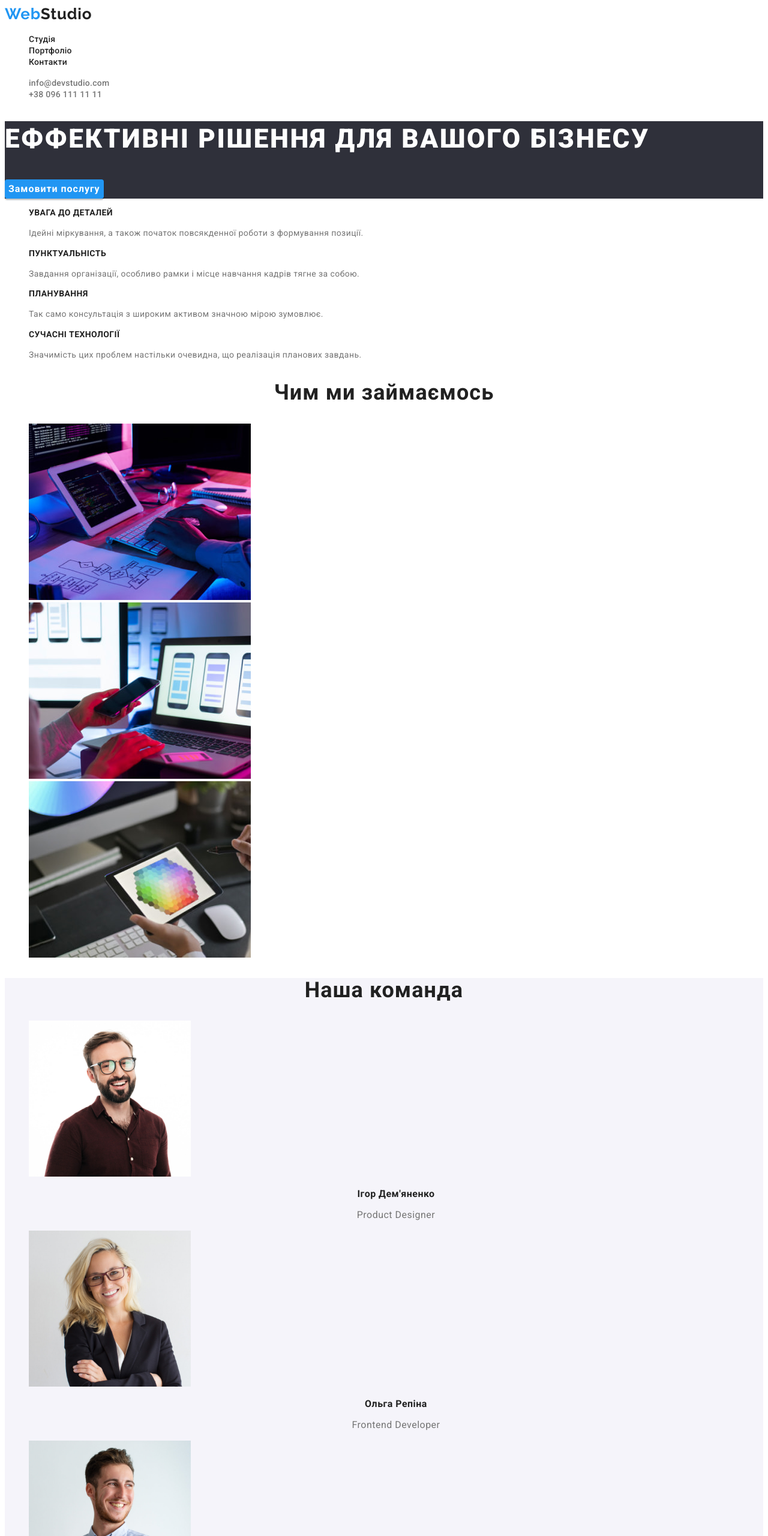
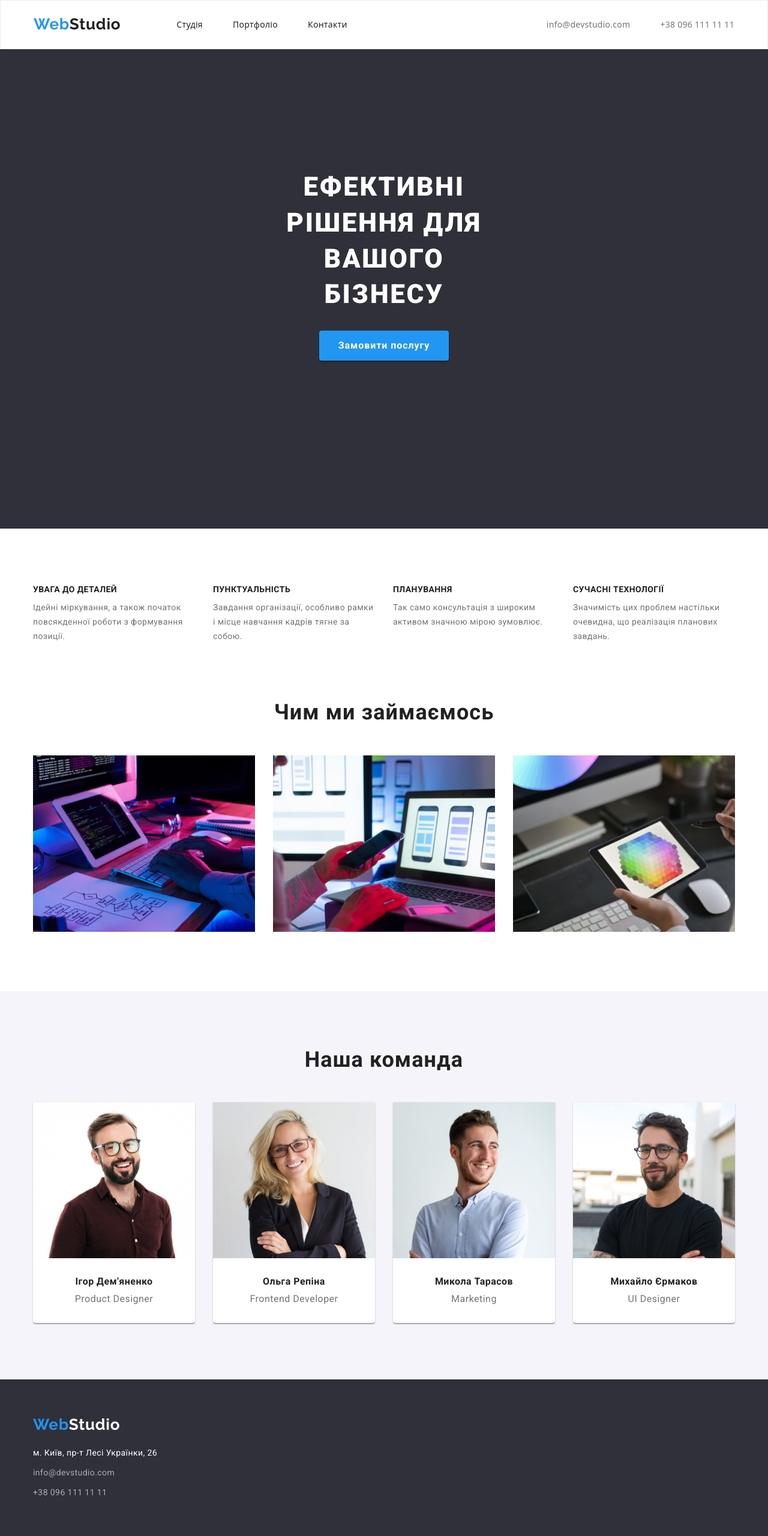
Before and after one commit to themednet/hw-04, a plain HTML site: page index.html in a window 1280 px wide. Shown: the top 2560 px of the page at 60% size. Drawn offline with Linux system fonts and the light colour scheme.

Commit message:
task done

```diff
--- /dev/null
+++ b/css/modern-normalize/modern-normalize.css
@@ -0,0 +1,298 @@
+/*! modern-normalize v1.1.0 | MIT License | https://github.com/sindresorhus/modern-normalize */
+
+/*
+Document
+========
+*/
+
+/**
+Use a better box model (opinionated).
+*/
+
+*,
+::before,
+::after {
+	box-sizing: border-box;
+}
+
+/**
+Use a more readable tab size (opinionated).
+*/
+
+html {
+	-moz-tab-size: 4;
+	tab-size: 4;
+}
+
+/**
+1. Correct the line height in all browsers.
+2. Prevent adjustments of font size after orientation changes in iOS.
+*/
+
+html {
+	line-height: 1.15; /* 1 */
+	-webkit-text-size-adjust: 100%; /* 2 */
+}
+
+/*
+Sections
+========
+*/
+
+/**
+Remove the margin in all browsers.
+*/
+
+body {
+	margin: 0;
+}
+
+/**
+Improve consistency of default fonts in all browsers. (https://github.com/sindresorhus/modern-normalize/issues/3)
+*/
+
+body {
+	font-family:
+		system-ui,
+		-apple-system, /* Firefox supports this but not yet `system-ui` */
+		'Segoe UI',
+		Roboto,
+		Helvetica,
+		Arial,
+		sans-serif,
+		'Apple Color Emoji',
+		'Segoe UI Emoji';
+}
+
+/*
+Grouping content
+================
+*/
+
+/**
+1. Add the correct height in Firefox.
+2. Correct the inheritance of border color in Firefox. (https://bugzilla.mozilla.org/show_bug.cgi?id=190655)
+*/
+
+hr {
+	height: 0; /* 1 */
+	color: inherit; /* 2 */
+}
+
+/*
+Text-level semantics
+====================
+*/
+
+/**
+Add the correct text decoration in Chrome, Edge, and Safari.
+*/
+
+abbr[title] {
+	text-decoration: underline dotted;
+}
+
+/**
+Add the correct font weight in Edge and Safari.
+*/
+
+b,
+strong {
+	font-weight: bolder;
+}
+
+/**
+1. Improve consistency of default fonts in all browsers. (https://github.com/sindresorhus/modern-normalize/issues/3)
+2. Correct the odd 'em' font sizing in all browsers.
+*/
+
+code,
+kbd,
+samp,
+pre {
+	font-family:
+		ui-monospace,
+		SFMono-Regular,
+		Consolas,
+		'Liberation Mono',
+		Menlo,
+		monospace; /* 1 */
+	font-size: 1em; /* 2 */
+}
+
+/**
+Add the correct font size in all browsers.
+*/
+
+small {
+	font-size: 80%;
+}
+
+/**
+Prevent 'sub' and 'sup' elements from affecting the line height in all browsers.
+*/
+
+sub,
+sup {
+	font-size: 75%;
+	line-height: 0;
+	position: relative;
+	vertical-align: baseline;
+}
+
+sub {
+	bottom: -0.25em;
+}
+
+sup {
+	top: -0.5em;
+}
+
+/*
+Tabular data
+============
+*/
+
+/**
+1. Remove text indentation from table contents in Chrome and Safari. (https://bugs.chromium.org/p/chromium/issues/detail?id=999088, https://bugs.webkit.org/show_bug.cgi?id=201297)
+2. Correct table border color inheritance in all Chrome and Safari. (https://bugs.chromium.org/p/chromium/issues/detail?id=935729, https://bugs.webkit.org/show_bug.cgi?id=195016)
+*/
+
+table {
+	text-indent: 0; /* 1 */
+	border-color: inherit; /* 2 */
+}
+
+/*
+Forms
+=====
+*/
+
+/**
+1. Change the font styles in all browsers.
+2. Remove the margin in Firefox and Safari.
+*/
+
+button,
+input,
+optgroup,
+select,
+textarea {
+	font-family: inherit; /* 1 */
+	font-size: 100%; /* 1 */
+	line-height: 1.15; /* 1 */
+	margin: 0; /* 2 */
+}
+
+/**
+Remove the inheritance of text transform in Edge and Firefox.
+1. Remove the inheritance of text transform in Firefox.
+*/
+
+button,
+select { /* 1 */
+	text-transform: none;
+}
+
+/**
+Correct the inability to style clickable types in iOS and Safari.
+*/
+
+button,
+[type='button'],
+[type='reset'],
+[type='submit'] {
+	-webkit-appearance: button;
+}
+
+/**
+Remove the inner border and padding in Firefox.
+*/
+
+::-moz-focus-inner {
+	border-style: none;
+	padding: 0;
+}
+
+/**
+Restore the focus styles unset by the previous rule.
+*/
+
+:-moz-focusring {
+	outline: 1px dotted ButtonText;
+}
+
+/**
+Remove the additional ':invalid' styles in Firefox.
+See: https://github.com/mozilla/gecko-dev/blob/2f9eacd9d3d995c937b4251a5557d95d494c9be1/layout/style/res/forms.css#L728-L737
+*/
+
+:-moz-ui-invalid {
+	box-shadow: none;
+}
+
+/**
+Remove the padding so developers are not caught out when they zero out 'fieldset' elements in all browsers.
+*/
+
+legend {
+	padding: 0;
+}
+
+/**
+Add the correct vertical alignment in Chrome and Firefox.
+*/
+
+progress {
+	vertical-align: baseline;
+}
+
+/**
+Correct the cursor style of increment and decrement buttons in Safari.
+*/
+
+::-webkit-inner-spin-button,
+::-webkit-outer-spin-button {
+	height: auto;
+}
+
+/**
+1. Correct the odd appearance in Chrome and Safari.
+2. Correct the outline style in Safari.
+*/
+
+[type='search'] {
+	-webkit-appearance: textfield; /* 1 */
+	outline-offset: -2px; /* 2 */
+}
+
+/**
+Remove the inner padding in Chrome and Safari on macOS.
+*/
+
+::-webkit-search-decoration {
+	-webkit-appearance: none;
+}
+
+/**
+1. Correct the inability to style clickable types in iOS and Safari.
+2. Change font properties to 'inherit' in Safari.
+*/
+
+::-webkit-file-upload-button {
+	-webkit-appearance: button; /* 1 */
+	font: inherit; /* 2 */
+}
+
+/*
+Interactive
+===========
+*/
+
+/*
+Add the correct display in Chrome and Safari.
+*/
+
+summary {
+	display: list-item;
+}
--- a/css/style.css
+++ b/css/style.css
@@ -9,6 +9,21 @@
     --shadow: rgba(0, 0, 0, 0.15);
 }
 
+img {
+    display: block;
+}
+
+* {
+	-webkit-box-sizing: border-box;
+	-moz-box-sizing: border-box;
+	box-sizing: border-box;
+}
+
+*:before, *:after {
+  -webkit-box-sizing: border-box;
+  -moz-box-sizing: border-box;
+  box-sizing: border-box;
+}
 
 body {
     font-family: 'Roboto', Arial, Helvetica, sans-serif;
@@ -23,24 +38,81 @@ li {
 
 address {
     font-style: normal;
+    font-family: 'Roboto';
 }
 
 a {
     text-decoration: none;
 }
 
+p {
+    margin: 0;
+    padding: 0;
+    font-family: 'Roboto';
+}
+
+h1, h2, h3, h4, h5, h6 {
+    padding: 0;
+    margin: 0;
+    font-family: 'Roboto';
+}
+
+ul {
+    list-style: none;
+    padding: 0;
+    margin: 0;
+}
+
 .hidden {
     display: none;
 }
+
+.container {
+    max-width: 1200px;
+    padding-left: 15px;
+    padding-right: 15px;
+    margin-left: auto;
+    margin-right: auto;
+  }
 
 /*---------------------------------------header---------------------------------------*/
 
 header {
     background-color: var(--white-color);
+    display: flex;
+
+    padding-top: 24px;
+    padding-bottom: 25px;
+    border: 1px solid #ECECEC;
 }
 
-.header-logo span{
+.header-wrapper {
+    display: flex;
+}
+
+.header-navigation {
+    display: flex;
+    align-items: center;
+    justify-content: space-between;
+}
+
+.header-nav__left {
+    display: flex;
+}
+
+.header-nav__right {
+    display: flex;
+    align-items: center;
+    margin-left: 332px;
+}
+
+.header-logo span {
     color: var(--blue-color);
+}
+
+.nav-logo {
+    display: flex;
+    /* padding: 24px 0px 25px 0px; */
 }
 
 .header-logo {
@@ -51,14 +123,30 @@ header {
     line-height: 1.19;
     letter-spacing: 0.03em;
     color: var(--darkgrey-color);
+
+    margin-right: 93px;
 }
 
+.nav-item {
+    margin-right: 50px;
+}
+
+.nav-item:last-child {
+    margin-right: 0px;
+}
+
+/* .header-nav__right .nav-item:last-child {
+    margin-right: 215px;
+} */
+
 .nav-link__left {
+
     color: var(--darkgrey-color);
     font-size: 14px;
     line-height: 1.14;
     letter-spacing: 0.02em;
 }
+
 
 .nav-link__right {
     color: var(--lightgrey-color);
@@ -71,6 +159,10 @@ header {
 
 .hero {
     background: var(--grey-color);
+    padding: 200px 452px 280px 452px;
+    display: flex;
+    flex-direction: column;
+    align-items: center;
 }
 
 .hero-text {
@@ -80,9 +172,16 @@ header {
     letter-spacing: 0.06em;
     text-transform: uppercase;
     color: var(--white-color);
+    text-align: center;
+
+    max-width: 700px;
+
 }
 
 .hero-btn {
+    padding: 10px 32px 10px 32px;
+    margin-top: 30px;
+
     font-family: roboto;
     cursor: pointer;
     background: var(--blue-color);
@@ -95,43 +194,81 @@ header {
     text-align: center;
     border-radius: 4px;
     border: 4px solid var(--whiteColor);
-    box-shadow: 0px 3px 1px rgba(0, 0, 0, 0.1), 0px 1px 2px rgba(0, 0, 0, 0.08), 0px 2px 2px rgba(0, 0, 0, 0.12);
+    box-shadow: 0 3px 1px rgba(0, 0, 0, 0.1), 0 1px 2px rgba(0, 0, 0, 0.08), 0 2px 2px rgba(0, 0, 0, 0.12);
 }
 
 /*--------------------------------------details--------------------------------------*/
 
-.details-header {
+.detail-wrapper {
+    display: flex;
+    padding: 94px 0 94px 0;
+}
+
+.detail-item {
+    margin-right: 30px;
+}
+
+.detail-item:last-child {
+    margin-right: 0px;
+}
+
+.detail-header {
     font-weight: 700;
     font-size: 14px;
     line-height: 1.14;
     letter-spacing: 0.03em;
     text-transform: uppercase;
     color: var(--darkgrey-color);
+
+    margin-bottom: 10px;
 }
 
-.details-par {
+.detail-par {
     font-weight: 400;
     font-size: 14px;
     line-height: 1.71;
     letter-spacing: 0.03em;
     color: var(--lightgrey-color);
+
+    max-width: 270px;
+    max-height: 75px;
 }
 
 /*--------------------------------------our-work--------------------------------------*/
 
-.our-work__header{
+.our-work__header {
     font-weight: 700;
     font-size: 36px;
     line-height: 1.16;
     text-align: center;
     letter-spacing: 0.03em;
     color: var(--darkgrey-color);
+
+    margin-bottom: 50px;
+}
+
+.our-work-wrapper{
+    display: flex;
+}
+
+.our-work-item {
+    margin-right: 30px;
+    padding-bottom: 99px;
+}
+
+.our-work-item:last-child {
+    margin-right: 0px;
 }
 
 /*--------------------------------------our-team--------------------------------------*/
 
+.our-team-bg {
+    background: var(--light-color);
+}
+
 .our-team {
-    background: var(--light-color);
+
+    padding-bottom: 94px;
 }
 
 .our-team__header {
@@ -141,6 +278,24 @@ header {
     text-align: center;
     letter-spacing: 0.03em;
     color: var(--darkgrey-color);
+
+    padding-top: 94px;
+    margin-bottom: 50px;
+}
+
+.our-team-wrapper {
+    display: flex;
+}
+
+.our-team-item {
+    margin-right: 30px;
+    background: var(--white-color);
+    border-radius: 0px 0px 4px 4px;
+    box-shadow: 0px 1px 3px rgba(0, 0, 0, 0.12), 0px 1px 1px rgba(0, 0, 0, 0.14), 0px 2px 1px rgba(0, 0, 0, 0.2);
+}
+
+.our-team-item:last-child {
+    margin-right: 0px;
 }
 
 .team-header {
@@ -149,6 +304,9 @@ header {
     text-align: center;
     letter-spacing: 0.03em;
     color: var(--darkgrey-color);
+
+    margin-top: 30px;
+    margin-bottom: 10px;
 }
 
 .team-par {
@@ -158,14 +316,32 @@ header {
     text-align: center;
     letter-spacing: 0.03em;
     color: var(--lightgrey-color);
+
+    padding-bottom: 30px;
 }
 
 /*-------------------------------------portfolio-------------------------------------*/
 
+/*-------------------------------------filter-------------------------------------*/
 
+.filter {
+    padding-top: 94px;
+    padding-bottom: 50px;
+    display: flex;
+    justify-content: center;
+}
 
+.filter-wrapper{
+    display: flex;
+}
 
-/*-------------------------------------filter-------------------------------------*/
+.filter-object {
+    margin-right: 8px;
+}
+
+.filter-object:last-child {
+    margin-right: 0px;
+}
 
 .filter-btn {
     font-family: roboto;
@@ -179,9 +355,32 @@ header {
     text-align: center;
     border-radius: 4px;
     border: 4px solid var(--whiteColor);
+    padding: 6px 22px 6px 22px;
 }
 
 /*------------------------------------filter-item------------------------------------*/
+
+.filter-item {
+    display: flex;
+    flex-wrap: wrap;
+    justify-content: space-between;
+    padding-bottom: 94px;
+}
+
+ .filter-element {
+    margin-bottom: 30px;
+
+}
+
+
+.element-desc {
+    padding: 20px 24px;
+    /* outline: 1px solid #EEEEEE;
+    outline-offset: -1px; */
+    border: 1px solid #EEEEEE;
+    border-top: 0px;
+
+}
 
 .filter-item__header {
     font-weight: 700;
@@ -218,7 +417,7 @@ footer {
     font-size: 14px;
     line-height: 1.71;
     letter-spacing: 0.03em;
-    color: var(--lightgrey-color);
+    color: rgba(255, 255, 255, 0.6);
 }
 
 .footer-phone__link {
@@ -226,11 +425,15 @@ footer {
     font-size: 14px;
     line-height: 1.71;
     letter-spacing: 0.03em;
-    color: var(--lightgrey-color);
+    color: rgba(255, 255, 255, 0.6);
 }
 
-.footer-logo span{
+.footer-logo span {
     color: var(--blue-color);
+}
+
+.ft-logo {
+    padding: 60px 0px 20px 0px;
 }
 
 .footer-logo {
@@ -243,19 +446,29 @@ footer {
     color: var(--white-color);
 }
 
+.adress-item {
+    margin-bottom: 9px;
+}
+
+.adress-item:last-child {
+    margin-bottom: 0px;
+    padding-bottom: 60px;
+}
+
 /*--------------------------------------hover/focus--------------------------------------*/
 
+.nav-link__left:focus,
 .nav-link__left:hover,
-.nav-link__right:hover,
-.nav-link__left:focus,
-.nav-link__right:focus {
-    transition-duration: .3s;
+.nav-link__right:focus,
+.nav-link__right:hover {
+    transition-duration: 0.3s;
     color: var(--blue-color);
 }
 
-.filter-btn:hover, .filter-btn:focus {
-    transition-duration: .3s;
+.filter-btn:focus,
+.filter-btn:hover {
+    transition-duration: 0.3s;
     color: var(--white-color);
     background: var(--blue-color);
-    box-shadow: 0px 3px 1px rgba(0, 0, 0, 0.1), 0px 1px 2px rgba(0, 0, 0, 0.08), 0px 2px 2px rgba(0, 0, 0, 0.12);
+    box-shadow: 0 3px 1px rgba(0, 0, 0, 0.1), 0 1px 2px rgba(0, 0, 0, 0.08), 0 2px 2px rgba(0, 0, 0, 0.12);
 }
--- a/index.html
+++ b/index.html
@@ -6,6 +6,7 @@
         <meta http-equiv="X-UA-Compatible" content="IE=edge">
         <meta name="viewport" content="width=device-width, initial-scale=1.0">
         <link rel="stylesheet" href="css/style.css">
+        <link rel="stylesheet" href="css/modern-normalize/modern-normalize.css">
         <link rel="preconnect" href="https://fonts.googleapis.com">
         <link
             rel="preconnect"
@@ -19,118 +20,135 @@
 
     <body>
         <header>
-            <nav>
+            <div class="header-wrapper container">
+                <nav class="header-navigation">
+                    <div class="nav-logo">
                         <a href="index.html" class="header-logo">
                             <span>Web</span>Studio</a>
+                    </div>
+
                     <ul class="header-nav__left">
-                    <li>
+                        <li class="nav-item">
                             <a href="index.html" class="nav-link__left">Студія</a>
                         </li>
-                    <li>
+                        <li class="nav-item">
                             <a href="portfolio.html" class="nav-link__left">Портфоліо</a>
                         </li>
-                    <li>
+                        <li class="nav-item">
                             <a href="#" class="nav-link__left">Контакти</a>
                         </li>
                     </ul>
                 </nav>
                 <ul class="header-nav__right">
-                <li>
+                    <li class="nav-item">
                         <a href="mailto:info@devstudio.com" class="nav-link__right">info@devstudio.com</a>
                     </li>
-                <li>
+                    <li class="nav-item">
                         <a href="tel:+380961111111" class="nav-link__right">+38 096 111 11 11</a>
                     </li>
                 </ul>
+            </div>
         </header>
         <main>
             <section class="hero">
-                <h1 class="hero-text">Еффективні рішення для вашого бізнесу</h1>
+                <h1 class="hero-text">Ефективні рішення для вашого бізнесу</h1>
                 <button type="button" class="hero-btn">Замовити послугу</button>
             </section>
-            <section class="details">
+            <section class="detail container">
                 <h2 class="hidden">Наші переваги</h2>
-                <ul>
-                    <li>
-                        <h3 class="details-header">Увага до деталей</h3>
-                        <p class="details-par">Ідейні міркування, а також початок повсякденної роботи з формування позиції.</p>
+                <ul class="detail-wrapper">
+                    <li class="detail-item">
+                        <h3 class="detail-header">Увага до деталей</h3>
+                        <p class="detail-par">Ідейні міркування, а також початок повсякденної роботи з формування позиції.</p>
                     </li>
-                    <li>
-                        <h3 class="details-header">Пунктуальність</h3>
-                        <p class="details-par">Завдання організації, особливо рамки і місце навчання кадрів тягне за собою.</p>
+                    <li class="detail-item">
+                        <h3 class="detail-header">Пунктуальність</h3>
+                        <p class="detail-par">Завдання організації, особливо рамки і місце навчання кадрів тягне за собою.</p>
                     </li>
-                    <li>
-                        <h3 class="details-header">Планування</h3>
-                        <p class="details-par">Так само консультація з широким активом значною мірою зумовлює.</p>
+                    <li class="detail-item">
+                        <h3 class="detail-header">Планування</h3>
+                        <p class="detail-par">Так само консультація з широким активом значною мірою зумовлює.</p>
                     </li>
-                    <li>
-                        <h3 class="details-header">Сучасні технології</h3>
-                        <p class="details-par">Значимість цих проблем настільки очевидна, що реалізація планових завдань.</p>
+                    <li class="detail-item">
+                        <h3 class="detail-header">Сучасні технології</h3>
+                        <p class="detail-par">Значимість цих проблем настільки очевидна, що реалізація планових завдань.</p>
                     </li>
                 </ul>
             </section>
-            <section class="our-work">
+            <section class="our-work container">
                 <h2 class="our-work__header">Чим ми займаємось</h2>
-                <ul>
-                    <li><img
+                <ul class="our-work-wrapper">
+                    <li class="our-work-item"><img
                         src="images/keyboard_typing.jpg"
                         alt="друк_на_клавіатурі"
                         width="370"
                         height="294"></li>
-                    <li><img
+                    <li class="our-work-item"><img
                         src="images/laptop_and_phone.jpg"
                         alt="ноутбук_та_телефон"
                         width="370"
                         height="294"></li>
-                    <li><img src="images/tablet.jpg" alt="планшет" width="370" height="294"></li>
+                    <li class="our-work-item"><img
+                        src="images/tablet.jpg"
+                        alt="планшет"
+                        width="370"
+                        height="294"></li>
                 </ul>
             </section>
-            <section class="our-team">
+            <div class="our-team-bg">
+                <!-- div for background of 'our-team' section -->
+            <section class="container our-team ">
+
                 <h2 class="our-team__header">Наша команда</h2>
-                <ul>
-                    <li>
+                <ul class="our-team-wrapper">
+                    <li class="our-team-item">
                         <img src="images/igor.jpg" alt="ігор" width="270" height="260">
                         <h3 class="team-header">Ігор Дем'яненко</h3>
                         <p class="team-par">Product Designer</p>
                     </li>
-                    <li>
+                    <li class="our-team-item">
                         <img src="images/olga.jpg" alt="ольга" width="270" height="260">
                         <h3 class="team-header">Ольга Репіна</h3>
                         <p class="team-par">Frontend Developer</p>
                     </li>
-                    <li>
+                    <li class="our-team-item">
                         <img src="images/mikolay.jpg" alt="микола" width="270" height="260">
                         <h3 class="team-header">Микола Тарасов</h3>
                         <p class="team-par">Marketing</p>
                     </li>
-                    <li>
+                    <li class="our-team-item">
                         <img src="images/michael.jpg" alt="михайло" width="270" height="260">
                         <h3 class="team-header">Михайло Єрмаков</h3>
                         <p class="team-par">UI Designer</p>
                     </li>
                 </ul>
             </section>
+        </div>
         </main>
         <footer>
+            <div class="container">
+                <div class="ft-logo">
                     <a href="index.html" class="footer-logo">
                         <span>Web</span>Studio</a>
+                </div>
                 <address>
-                <ul>
-                    <li>
+                    <ul class="adress-wrapper">
+                        <li class="adress-item">
                             <a
                                 href="https://goo.gl/maps/ZHvqtMLKhy8qMB8BA"
                                 target="_blank"
                                 rel="nofollow noopener norefferer"
                                 class="footer-map__link">м. Київ, пр-т Лесі Українки, 26</a>
                         </li>
-                    <li>
+                        <li class="adress-item">
                             <a href="mailto:info@devstudio.com" class="footer-email__link">info@devstudio.com</a>
                         </li>
-                    <li>
+                        <li class="adress-item">
                             <a href="tel:+380961111111" class="footer-phone__link">+38 096 111 11 11</a>
                         </li>
                     </ul>
                 </address>
+            </div>
         </footer>
     </body>
 
```
Also changed, not shown: portfolio.html (+46 -36 lines). Lines whose indentation alone changed are shown as unchanged.
